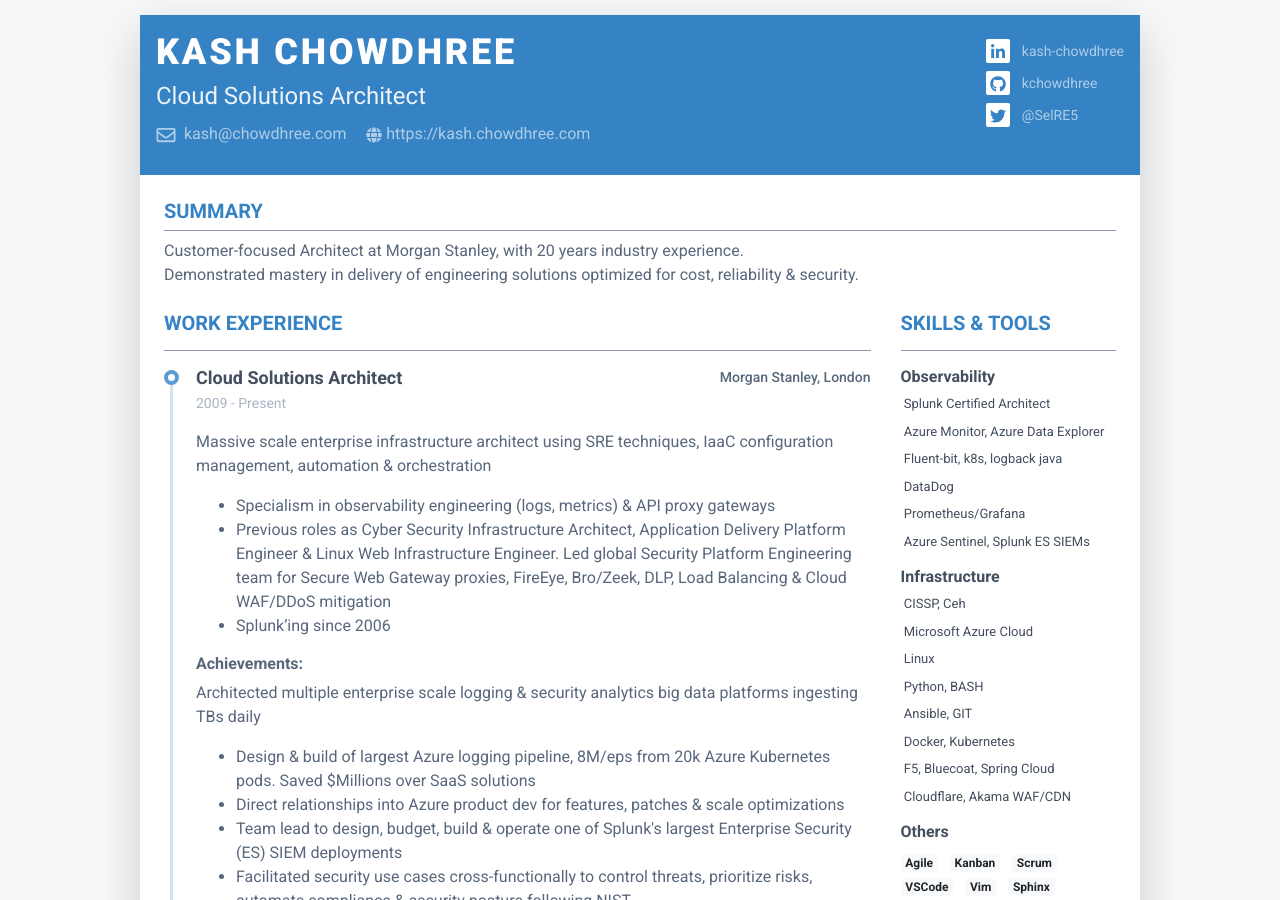
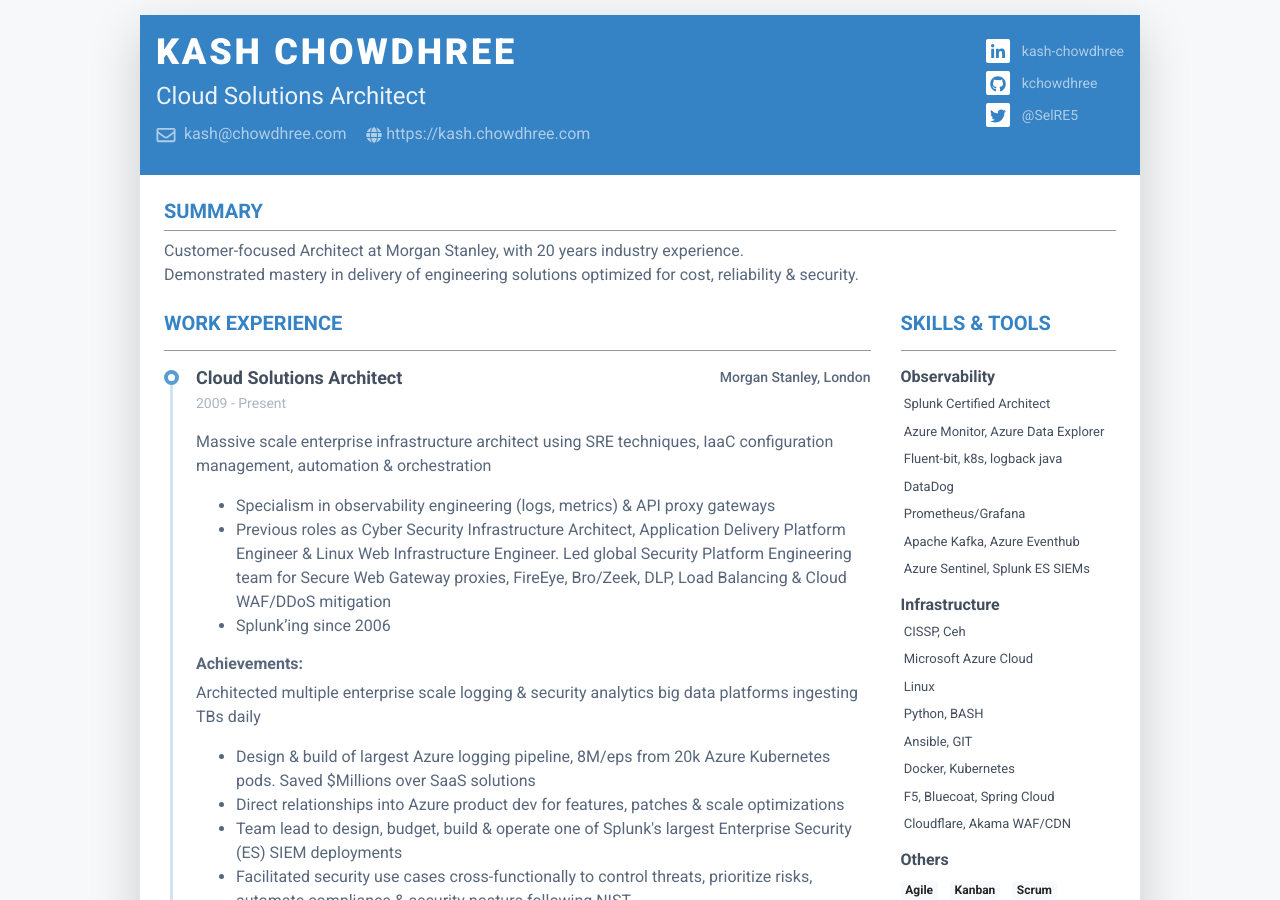
Before and after one commit to Hamy200/resume, a Jekyll site: the page built from index.markdown, in a window 1280 px wide and 900 px high. Built offline with Jekyll 4.4.1, drawn with Linux system fonts in a browser that asks for light colours; nearby versions of some CDN libraries.

Commit message:
Update data.yml

```diff
--- a/_data/data.yml
+++ b/_data/data.yml
@@ -140,6 +140,7 @@ skills:
       - name: Fluent-bit, k8s, logback java
       - name: DataDog
       - name: Prometheus/Grafana
+      - name: Apache Kafka, Azure Eventhub
       - name: Azure Sentinel, Splunk ES SIEMs
   - category: Infrastructure
     tools:
```
